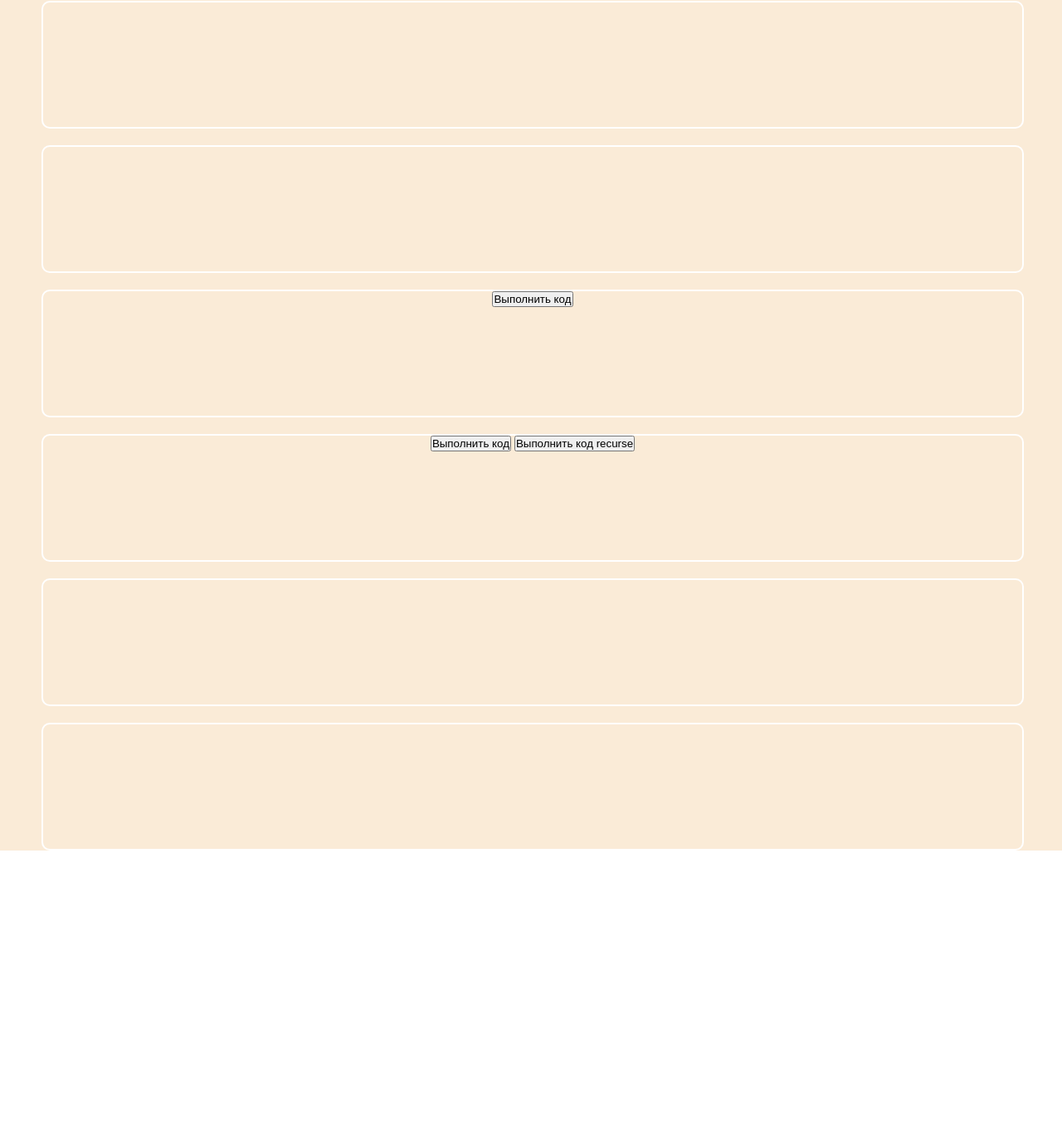
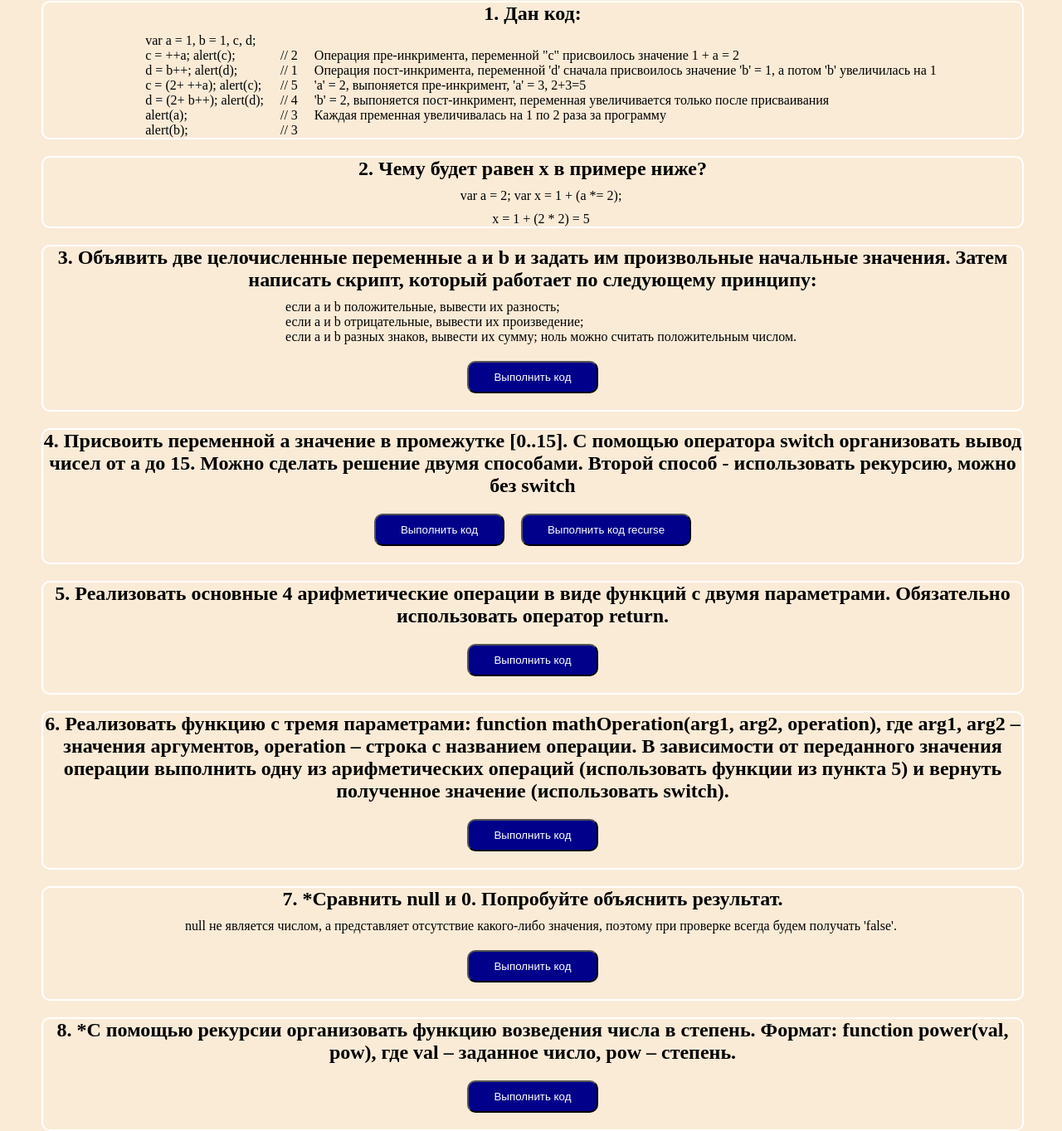
Before and after one commit to DanilKarasev/Javascript_Basic, a plain HTML site: page Lesson 2/Homework/homework_lesson_2.html in a window 1280 px wide. Shown: the part 56-1419 px from the top of the page at 83% size. Before the commit the page ends 1081 px from the top, so only its background shows below. Drawn offline with Linux system fonts and the light colour scheme.

Commit message:
Completed homework

```diff
--- a/Lesson 2/Homework/homework_lesson_2.html
+++ b/Lesson 2/Homework/homework_lesson_2.html
@@ -11,19 +11,85 @@
 <body>
 <div class="container">
     <h1>Домашнее задание к уроку 2</h1>
-    <div class="item"></div>
-    <div class="item"></div>
+    <div class="item">
+        <h2>1. Дан код:</h2>
+        <div class="item__child">
+        <p>
+            var a = 1, b = 1, c, d; <br>
+            c = ++a; alert(c); <br>
+            d = b++; alert(d); <br>
+            c = (2+ ++a); alert(c); <br>
+            d = (2+ b++); alert(d); <br>
+            alert(a); <br>
+            alert(b);
+        </p>
+        <p>
+            <br>
+        // 2 <br>
+        // 1 <br>
+        // 5 <br>
+        // 4 <br>
+        // 3 <br>
+        // 3
+        </p>
+        <p>
+            <br>
+            Операция пре-инкримента, переменной "c" присвоилось значение 1 + a = 2 <br>
+            Операция пост-инкримента, переменной 'd' сначала присвоилось значение 'b' = 1, а потом 'b' увеличилась на 1
+            <br>
+            'a' = 2, выпоняется пре-инкримент, 'a' = 3, 2+3=5 <br>
+            'b' = 2, выпоняется пост-инкримент, переменная увеличивается только после присваивания <br>
+            Каждая пременная увеличивалась на 1 по 2 раза за программу
+
+        </p>
+        </div>
+    </div>
+    <div class="item">
+        <h2>2. Чему будет равен x в примере ниже?</h2>
+        <p>var a = 2;
+        var x = 1 + (a *= 2);</p>
+        <p>x = 1 + (2 * 2) = 5</p>
+
+    </div>
     <div class="item">
         <script src="task_3.js"></script>
-        <input type="button" value="Выполнить код" onclick="task_3()">
+        <h2>3. Объявить две целочисленные переменные a и b и задать им произвольные начальные значения. Затем написать скрипт, который работает по следующему принципу:</h2>
+        <p>если a и b положительные, вывести их разность; <br>
+            если а и b отрицательные, вывести их произведение; <br>
+            если а и b разных знаков, вывести их сумму; ноль можно считать положительным числом.</p>
+        <input class="btn" type="button" value="Выполнить код" onclick="task_3()">
     </div>
     <div class="item">
         <script src="task_4.js"></script>
-        <input type="button" value="Выполнить код" onclick="task_4()">
-        <input type="button" value="Выполнить код recurse" onclick="task_4_recurse()">
+        <h2>4. Присвоить переменной а значение в промежутке [0..15]. С помощью оператора switch организовать вывод чисел от a до 15. Можно сделать решение двумя способами. Второй способ - использовать рекурсию, можно без switch</h2>
+        <div class="item__child">
+        <input class="btn" type="button" value="Выполнить код" onclick="task_4()">
+        <input class="btn" type="button" value="Выполнить код recurse" onclick="task_4_recurse()">
+        </div>
     </div>
-    <div class="item"></div>
-    <div class="item"></div>
+    <div class="item">
+        <script src="task_5.js"></script>
+        <h2>5. Реализовать основные 4 арифметические операции в виде функций с двумя параметрами. Обязательно использовать оператор return.</h2>
+        <input class="btn" type="button" value="Выполнить код" onclick="task_5()">
+    </div>
+    <div class="item">
+        <script src="task_6.js"></script>
+        <h2>6. Реализовать функцию с тремя параметрами: function mathOperation(arg1, arg2, operation), где arg1, arg2 – значения аргументов, operation – строка с названием операции. В зависимости от переданного значения операции выполнить одну из арифметических операций (использовать функции из пункта 5) и вернуть полученное значение (использовать switch).</h2>
+        <input class="btn" type="button" value="Выполнить код" onclick="task_6()">
+    </div>
+    <div class="item">
+        <script src="task_7.js"></script>
+        <h2>7. *Сравнить null и 0. Попробуйте объяснить результат.</h2>
+        <p>
+            null не является числом, а представляет отсутствие какого-либо значения, поэтому при проверке всегда будем получать 'false'.
+        </p>
+        <input class="btn" type="button" value="Выполнить код" onclick="task_7()">
+    </div>
+    <div class="item">
+        <script src="task_8.js"></script>
+        <h2>8. *С помощью рекурсии организовать функцию возведения числа в степень. Формат: function power(val, pow), где val – заданное число, pow – степень.</h2>
+        <input class="btn" type="button" value="Выполнить код" onclick="task_8()">
+    </div>
 </div>
 </body>
 </html>
--- a/Lesson 2/Homework/styles.sass
+++ b/Lesson 2/Homework/styles.sass
@@ -14,6 +14,25 @@
 
 .item
   width: 100%
-  min-height: 150px
+
   border: 2px solid white
   border-radius: 10px
+  display: flex
+  flex-direction: column
+  align-items: center
+  &__child
+    display: flex
+  p
+    margin-left: 20px
+    margin-top: 10px
+    text-align: left
+
+  .btn
+    padding: 10px 30px
+    margin: 20px 10px
+    border-radius: 10px
+    background-color: darkblue
+    color: #fff
+    transition: all 0.3s ease
+    &:hover
+      background-color: darkcyan
--- /dev/null
+++ b/Lesson 2/Homework/task_5.js
@@ -0,0 +1,26 @@
+function task_5() {
+
+    let a = +prompt("Введите число a: ");
+    let b = +prompt("Введите число b: ");
+
+    function sum(a,b) {
+        return a + b;
+    }
+
+    function dif(a,b){
+        return a - b;
+    }
+
+    function div(a,b) {
+        return a / b;
+    }
+
+    function mult(a,b) {
+        return a * b;
+    }
+
+    document.write("Сумма чисел a и b: " + sum(a,b) + "<br>");
+    document.write("Разность чисел a и b: " + dif(a,b) + "<br>");
+    document.write("a раделить на b: " + div(a,b) + "<br>");
+    document.write("Произведение чисел a и b: " + mult(a,b));
+}
--- /dev/null
+++ b/Lesson 2/Homework/task_6.js
@@ -0,0 +1,36 @@
+function task_6() {
+
+    let a = +prompt("Введите число a: ");
+    let b = +prompt("Введите число b: ");
+    let operation = prompt("Введите желаемую операцию одним символом (+ - / *): ");
+
+    function sum(a,b) {
+        return a + b;
+    }
+
+    function dif(a,b){
+        return a - b;
+    }
+
+    function div(a,b) {
+        return a / b;
+    }
+
+    function mult(a,b) {
+        return a * b;
+    }
+
+    function mathOperation(a, b, operation) {
+        if (operation === '+'){
+            return sum(a,b);
+        } else if (operation === '-') {
+            return dif(a,b);
+        } else if (operation === '/') {
+            return div(a,b);
+        } else if (operation === '*') {
+            return mult(a,b);
+        }
+    }
+
+    alert(mathOperation(a,b,operation));
+}
--- /dev/null
+++ b/Lesson 2/Homework/task_7.js
@@ -0,0 +1,5 @@
+function task_7() {
+    alert(0 > null);
+    alert(0 < null);
+    alert(0 === null);
+}
--- /dev/null
+++ b/Lesson 2/Homework/task_8.js
@@ -0,0 +1,18 @@
+function task_8() {
+
+    var val = +prompt('Введите число: ');
+    var pow = +prompt('Введите степень числа: ');
+
+    function power(val, pow) {
+        if (val == 0) {
+            return 0;
+        } else if (pow == 0) {
+            return 1;
+        } else if (pow < 0) {
+            return power(1/val, -pow);
+        } else
+            return val * power(val, pow - 1);
+    }
+
+    alert(power(val, pow));
+}
```
Also changed, not shown: Lesson 2/Homework/styles.css, 1 other file.
